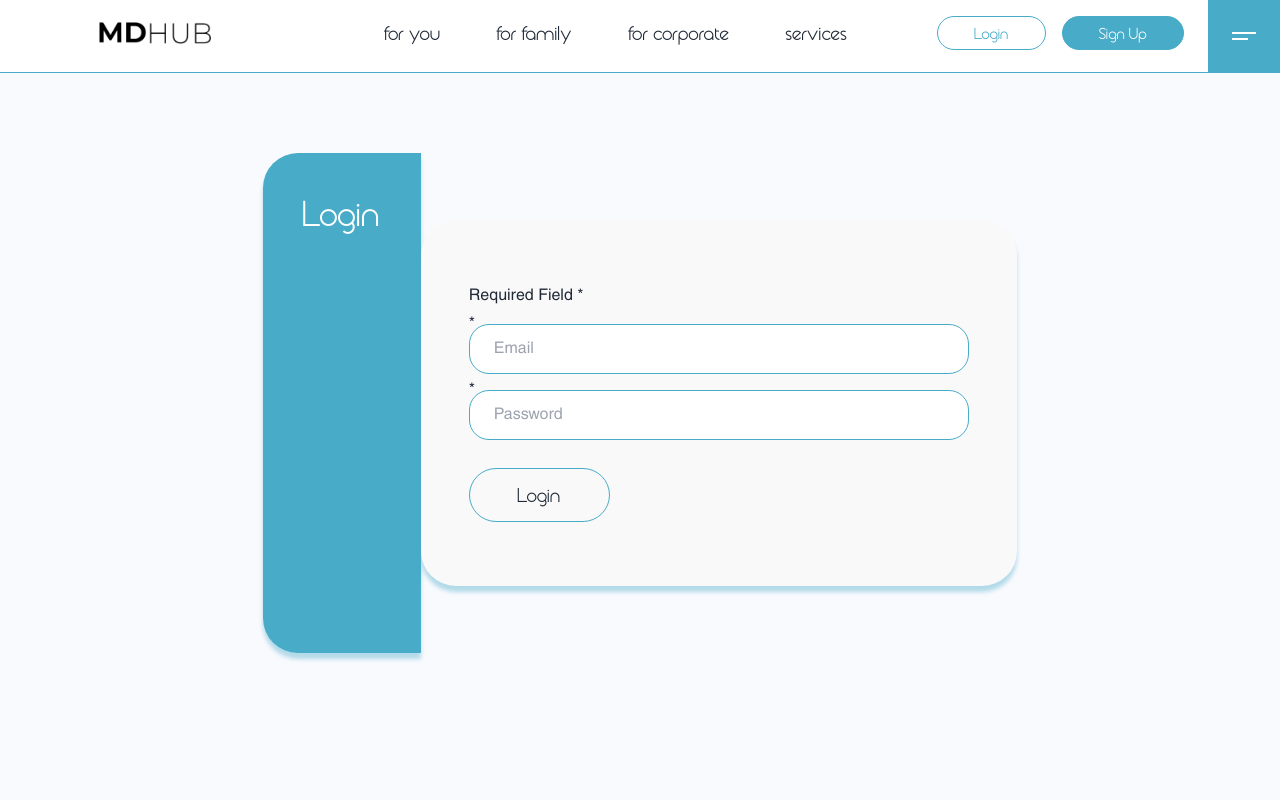
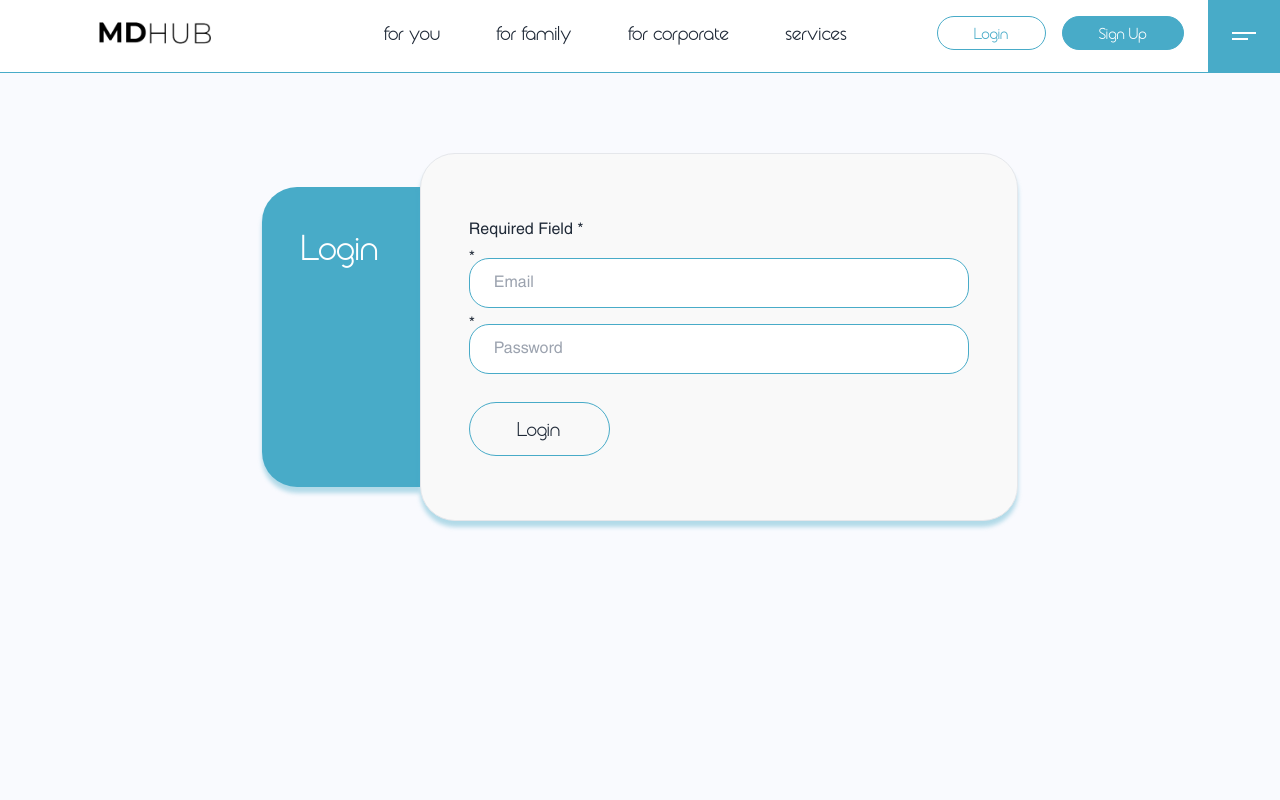
Before and after one commit to DenisLo-master/MdHub, a React (Vite) app: page /login in a window 1280 px wide. Shown: the top 800 px of the page. Built offline with nearby package versions, Linux system fonts and the light colour scheme.

Commit message:
added borde

```diff
--- a/src/pages/Login/Login.jsx
+++ b/src/pages/Login/Login.jsx
@@ -39,10 +39,10 @@ const Login = () => {
   return (
     <section className="py-20 flex justify-center text-white">
       <article className="flex items-center">
-        <div className="bg-primary rounded-tl-[35px] rounded-bl-[35px] p-10 font-main space-y-4 h-[500px] shadow-cardService">
+        <div className="bg-primary rounded-tl-[35px] rounded-bl-[35px] p-10 font-main space-y-4 h-[300px] shadow-cardService">
           <h1 className="text-4xl">Login</h1>
         </div>
-        <div className="py-16 px-12 bg-[#f9f9f9] shadow-cardService rounded-[35px] text-gray-800 font-body">
+        <div className="py-16 px-12 border bg-[#f9f9f9] shadow-cardService rounded-[35px] text-gray-800 font-body">
           <h3 className="pb-4">Required Field *</h3>
           <form onSubmit={handleLogin} className="space-y-4 w-[500px] text-gray-800">
             <div className="w-full relative">
```
